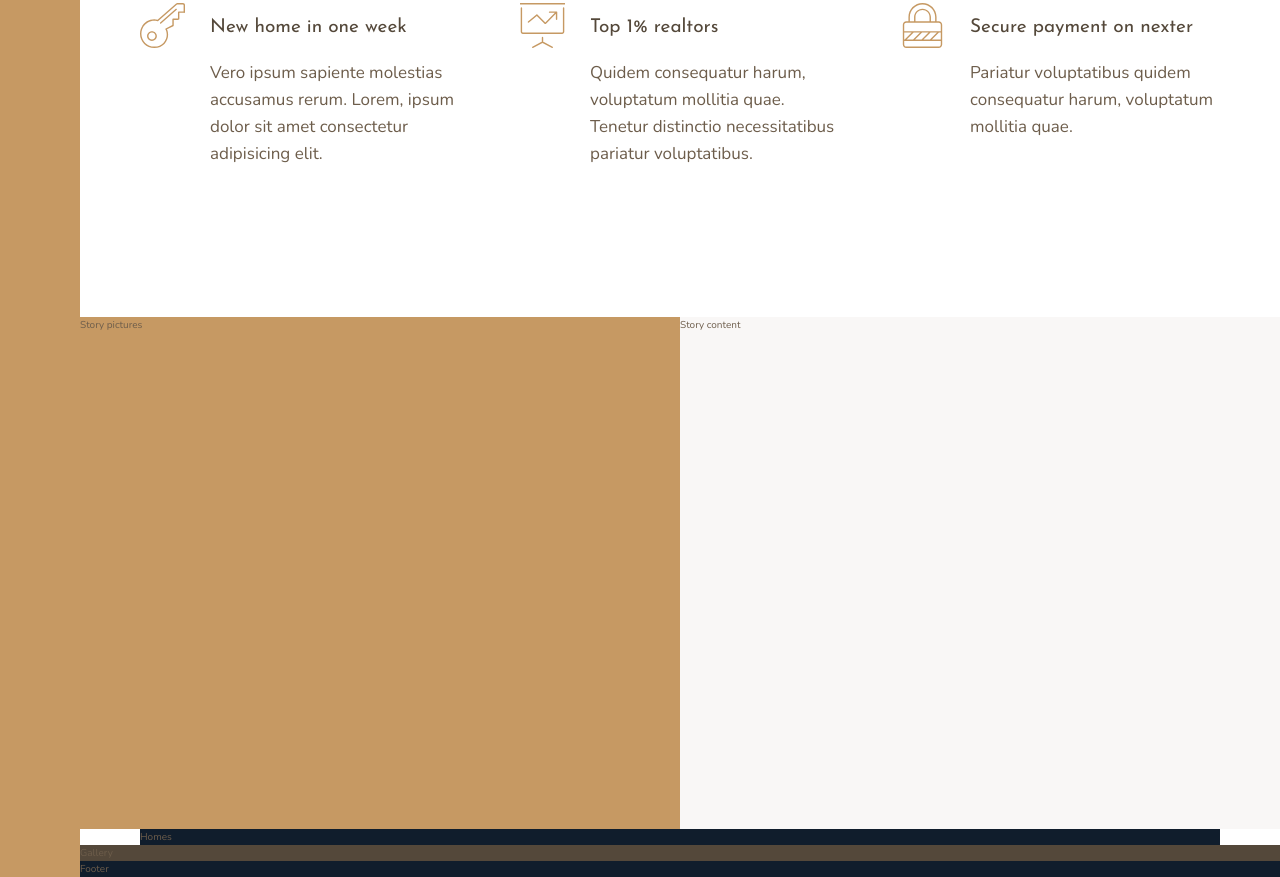
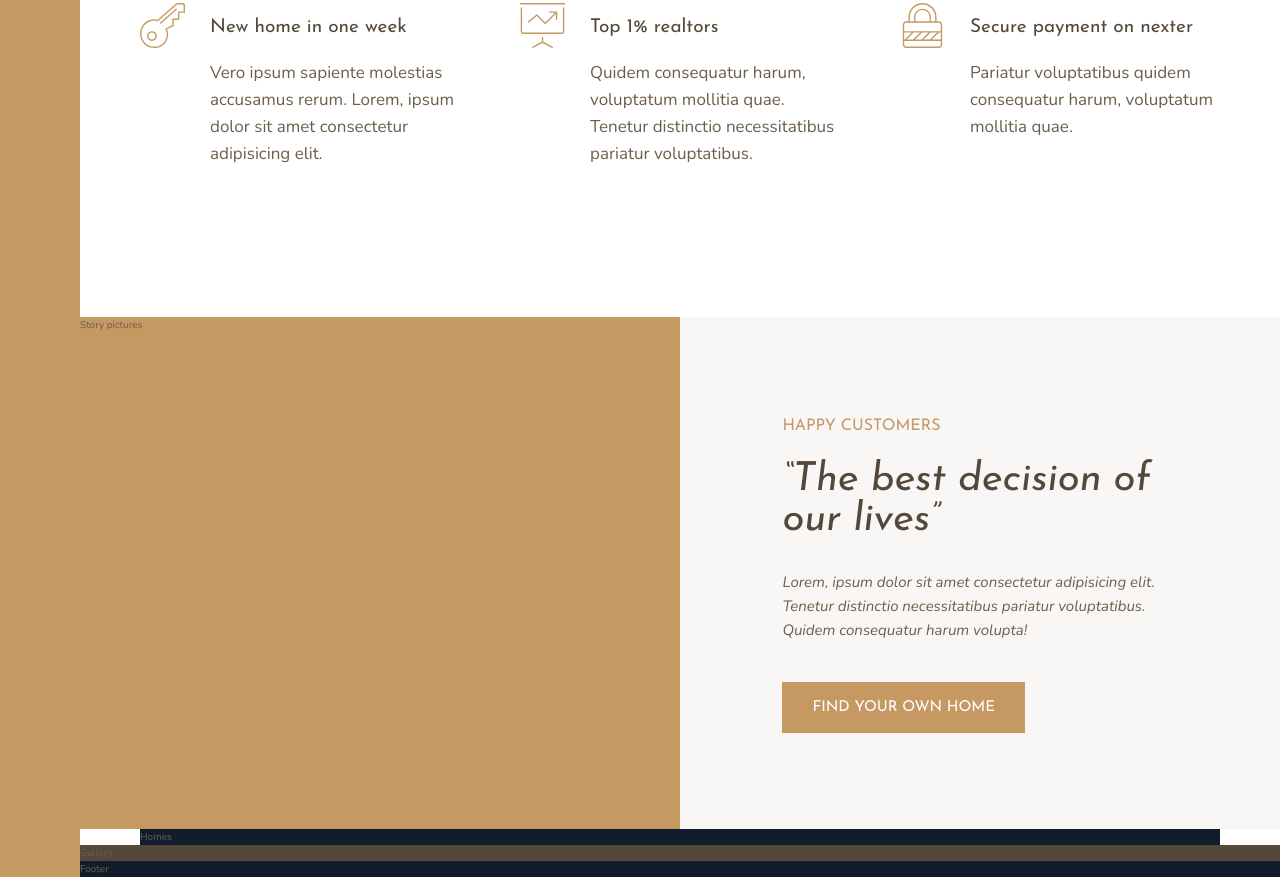
Before and after one commit to asonni/nexter, a website: page index.html in a window 1280 px wide. Shown: the part 991-1868 px from the top of the page. Drawn offline with nearby package versions, Linux system fonts and the light colour scheme.

Commit message:
Building the Story Section - Part 1

```diff
--- a/index.html
+++ b/index.html
@@ -97,7 +97,16 @@
     </div>
 
     <div class="story__content">
-      Story content
+      <h3 class="heading-3 mb-sm">Happy Customers</h3>
+      <h2 class="heading-2 heading-2--dark mb-md">
+        &ldquo;The best decision of our lives&rdquo;
+      </h2>
+      <p class="story__text">
+        Lorem, ipsum dolor sit amet consectetur adipisicing elit. Tenetur
+        distinctio necessitatibus pariatur voluptatibus. Quidem consequatur
+        harum volupta!
+      </p>
+      <button class="btn">Find your own home</button>
     </div>
 
     <section class="homes">
--- a/sass/_story.scss
+++ b/sass/_story.scss
@@ -7,5 +7,22 @@
   &__content {
     background-color: $color-grey-light-1;
     grid-column: col-start 5 / full-end;
+
+    padding: 6rem 8vw;
+
+    // display: flex;
+    // flex-direction: column;
+    // justify-content: center;
+    // align-items: flex-start;
+
+    display: grid;
+    align-content: center;
+    justify-items: start;
+  }
+
+  &__text {
+    font-size: 1.5rem;
+    font-style: italic;
+    margin-bottom: 4rem;
   }
 }
--- a/sass/_typography.scss
+++ b/sass/_typography.scss
@@ -9,10 +9,24 @@
 
 .heading-2 {
   @extend %heading;
+  font-size: 4rem;
+  font-style: italic;
+  line-height: 1;
+
+  &--light {
+    color: $color-grey-light-1;
+  }
+
+  &--dark {
+    color: $color-grey-dark-1;
+  }
 }
 
 .heading-3 {
   @extend %heading;
+  font-size: 1.6rem;
+  color: $color-primary;
+  text-transform: uppercase;
 }
 
 .heading-4 {
@@ -27,3 +41,36 @@
     color: $color-grey-dark-1;
   }
 }
+
+.btn {
+  background-color: $color-primary;
+  color: #fff;
+  border: none;
+  border-radius: 0;
+  font-family: $font-display;
+  font-size: 1.5rem;
+  text-transform: uppercase;
+  padding: 1.8rem 3rem;
+  cursor: pointer;
+  transition: all 0.2s;
+
+  &:hover {
+    background-color: $color-primary-dark;
+  }
+}
+
+.mb-sm {
+  margin-bottom: 2rem;
+}
+
+.mb-md {
+  margin-bottom: 3rem;
+}
+
+.mb-lg {
+  margin-bottom: 4rem;
+}
+
+.mb-hg {
+  margin-bottom: 8rem;
+}
```
Also changed, not shown: css/style.css.
